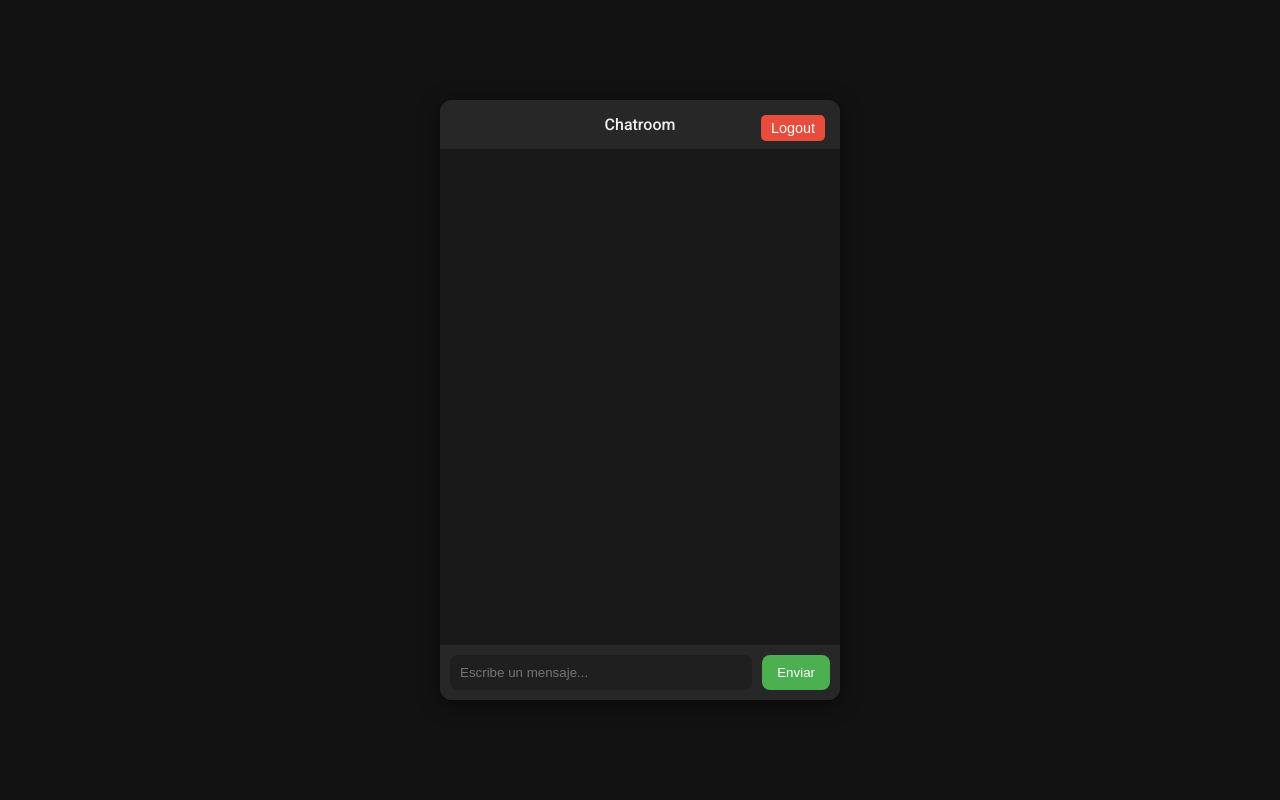
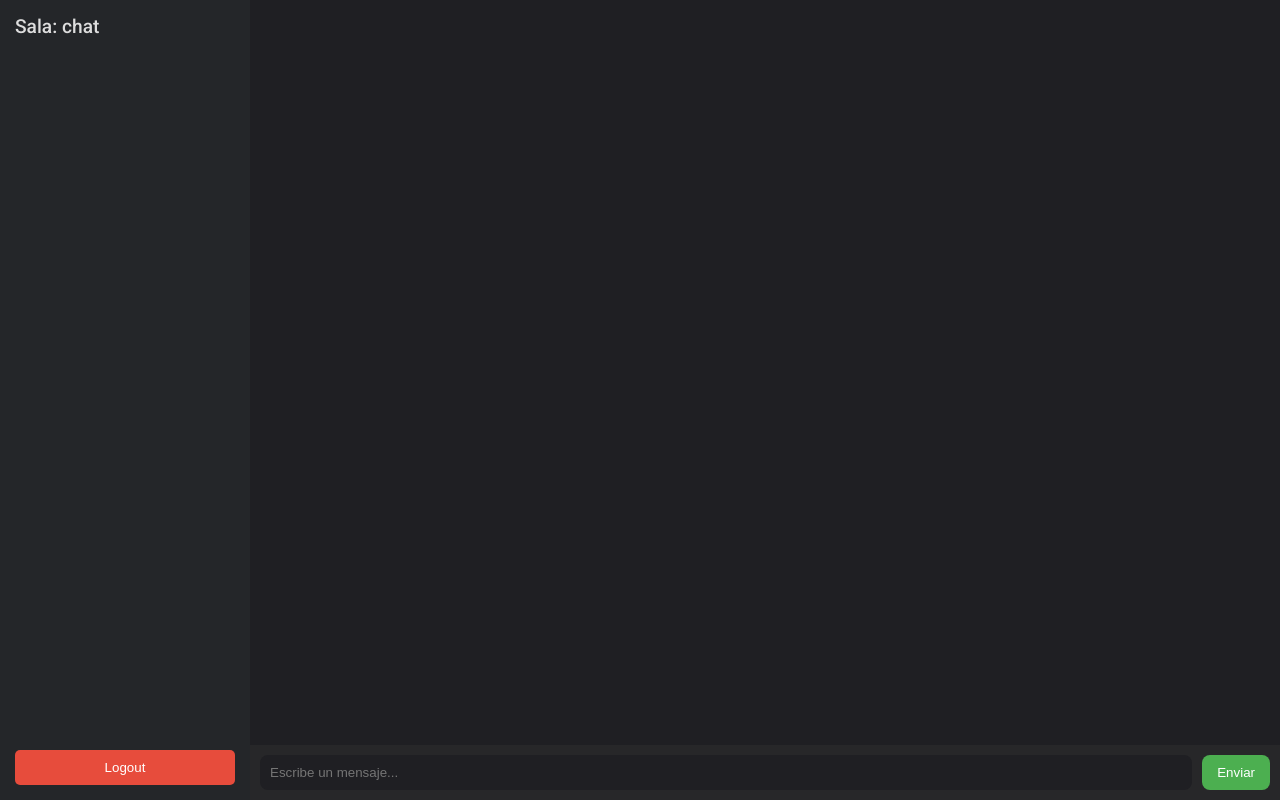
Before and after one commit to luksam09k-oss/chyyyy111_8766-0.1, a website: page public/index.html in a window 1280 px wide. Drawn offline with nearby package versions, Linux system fonts and the light colour scheme; no server answers; sample sign-in values are in the browser's storage.

Commit message:
Update index.html

```diff
--- a/public/index.html
+++ b/public/index.html
@@ -5,44 +5,42 @@
   <title>Chatroom</title>
   <link href="https://fonts.googleapis.com/css2?family=Roboto:wght@400;500&display=swap" rel="stylesheet">
   <style>
+    * { box-sizing: border-box; margin: 0; padding: 0; }
     body {
-      margin: 0;
       font-family: 'Roboto', sans-serif;
-      background: #121212;
-      color: #eee;
+      background: #18191c;
+      color: #ddd;
+      height: 100vh;
       display: flex;
-      justify-content: center;
-      align-items: center;
-      height: 100vh;
+    }
+    .sidebar {
+      width: 250px;
+      background: #242629;
+      display: flex;
+      flex-direction: column;
+      padding: 15px;
+    }
+    .room-name {
+      font-size: 1.2em;
+      font-weight: 500;
+      margin-bottom: 10px;
+    }
+    .users {
+      flex: 1;
+      overflow-y: auto;
+      margin-top: 10px;
+    }
+    .user {
+      padding: 8px 10px;
+      border-radius: 5px;
+      margin-bottom: 5px;
+      background: #2f3136;
     }
     .chat-container {
+      flex: 1;
       display: flex;
       flex-direction: column;
-      width: 400px;
-      height: 600px;
-      background: #1f1f1f;
-      border-radius: 12px;
-      box-shadow: 0 4px 20px rgba(0,0,0,0.5);
-      overflow: hidden;
-    }
-    .chat-header {
-      background: #272727;
-      padding: 15px;
-      font-weight: 500;
-      text-align: center;
-      position: relative;
-    }
-    .logout-btn {
-      position: absolute;
-      right: 15px;
-      top: 15px;
-      background: #e74c3c;
-      color: white;
-      border: none;
-      padding: 5px 10px;
-      border-radius: 5px;
-      cursor: pointer;
-      font-size: 0.9em;
+      background: #1f1f23;
     }
     .messages {
       flex: 1;
@@ -51,7 +49,6 @@
       display: flex;
       flex-direction: column;
       gap: 8px;
-      background: #181818;
     }
     .message {
       padding: 8px 12px;
@@ -77,7 +74,7 @@
     .chat-input {
       display: flex;
       padding: 10px;
-      background: #272727;
+      background: #272729;
     }
     .chat-input input {
       flex: 1;
@@ -85,7 +82,7 @@
       border-radius: 8px;
       border: none;
       outline: none;
-      background: #1f1f1f;
+      background: #1f1f23;
       color: #eee;
     }
     .chat-input button {
@@ -101,11 +98,13 @@
 </head>
 <body>
 
+<div class="sidebar">
+  <div class="room-name" id="roomName">Sala: chat</div>
+  <div class="users" id="userList"></div>
+  <button onclick="logout()" style="margin-top:10px; background:#e74c3c; color:white; border:none; padding:10px; border-radius:5px; cursor:pointer;">Logout</button>
+</div>
+
 <div class="chat-container">
-  <div class="chat-header">
-    Chatroom
-    <button class="logout-btn" onclick="logout()">Logout</button>
-  </div>
   <div id="messages" class="messages"></div>
   <div class="chat-input">
     <input id="msgBox" placeholder="Escribe un mensaje..." autocomplete="off">
```
